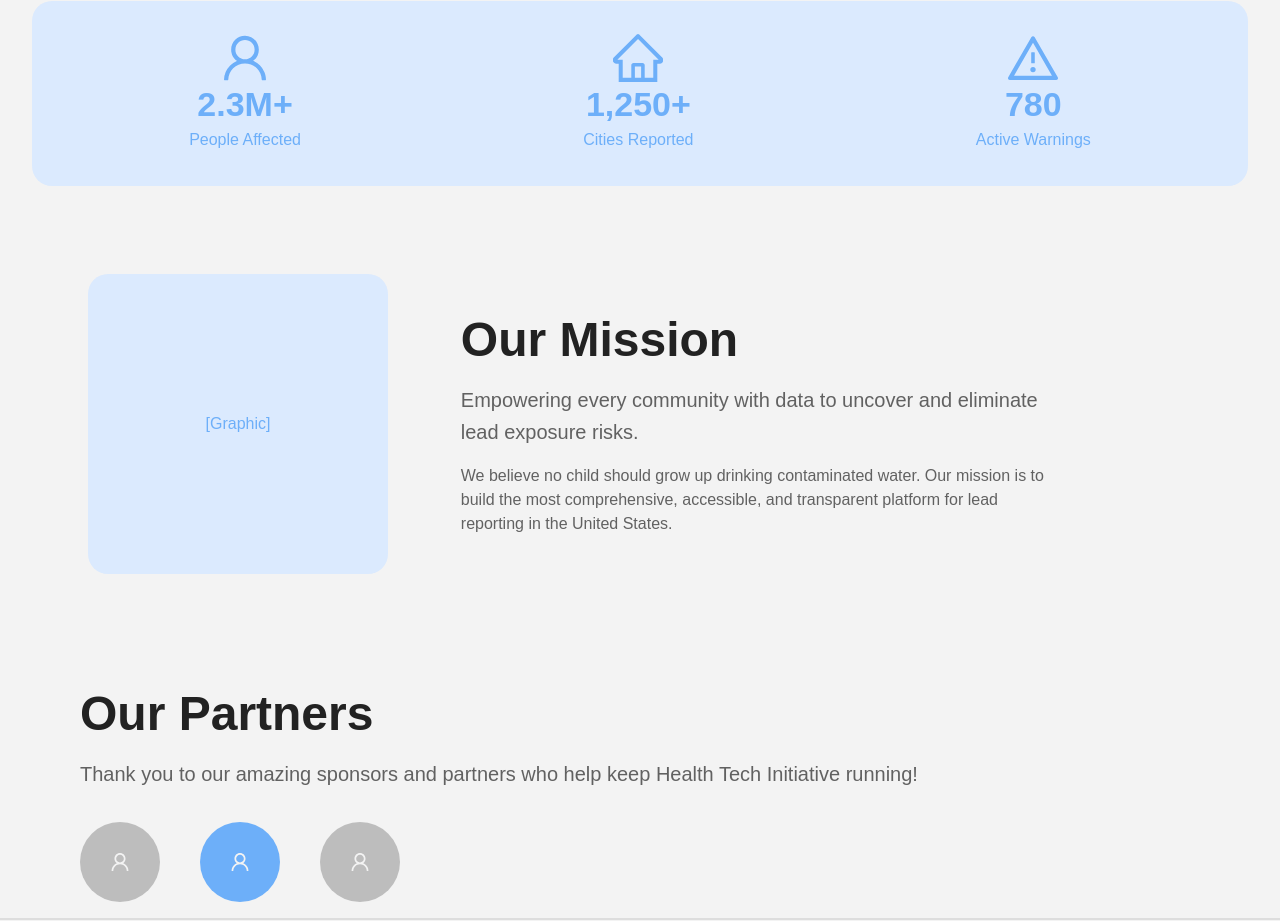
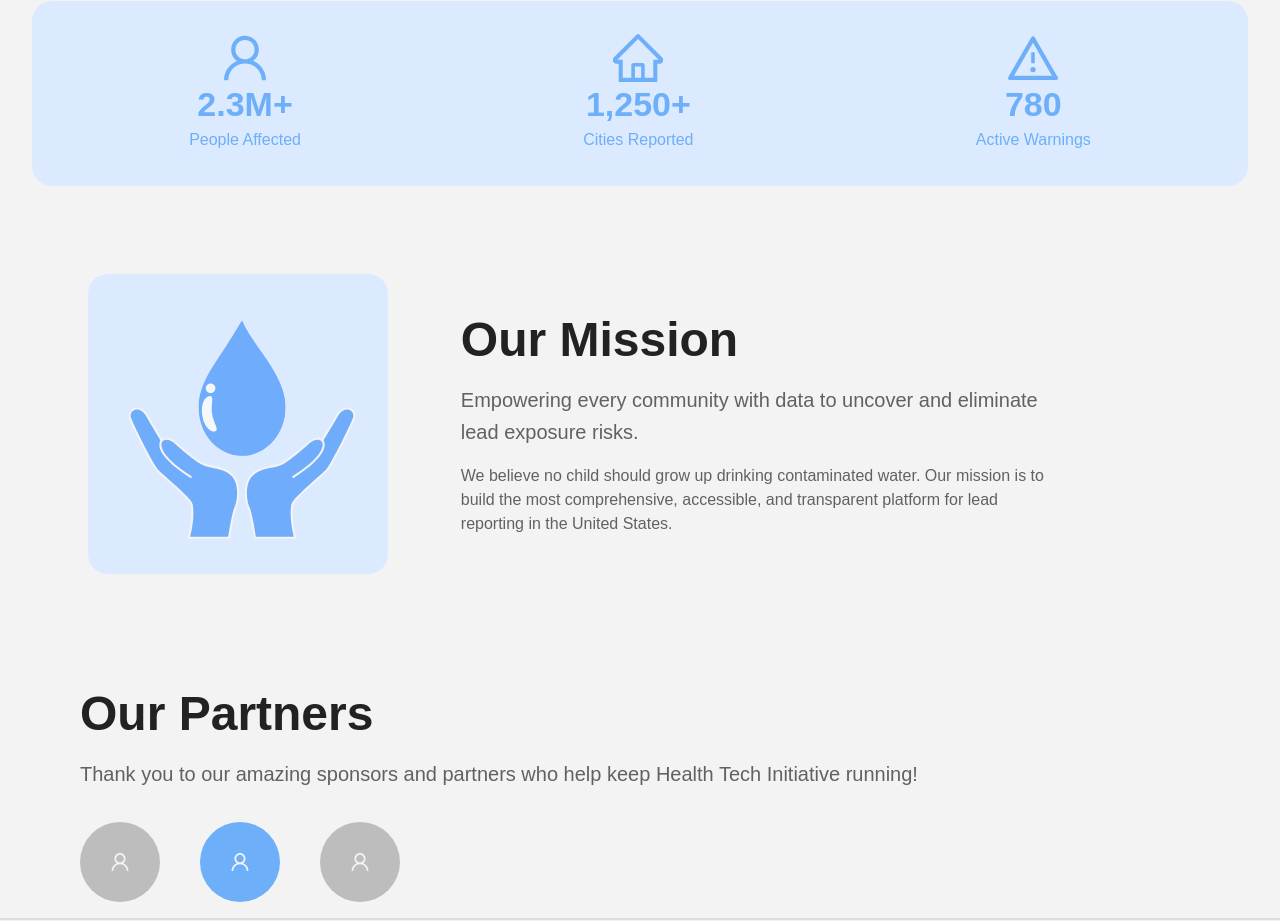
Before and after one commit to IggyLikesToCode/HealthTechInitiative2024-2025, a React (Create React App) app in the folder hti24-25/: page / in a window 1280 px wide. Shown: the part 540-1461 px from the top of the page. Built offline with nearby package versions, Linux system fonts and the light colour scheme; the HTML template or start-up script is replaced by a standard one.

Commit message:
improvements to the homee page. added water drop

```diff
--- a/hti24-25/src/tabs/Home.jsx
+++ b/hti24-25/src/tabs/Home.jsx
@@ -214,15 +214,19 @@ const Home = () => {
                       display: "flex",
                       alignItems: "center",
                       justifyContent: "center",
-                fontSize: "1.2rem",
-                color: "#6daff9",
-                fontWeight: 600,
                       width: "300px",
                       height: "300px",
                   }}
               >
-              <Typography>[Graphic]</Typography>
+                  <Box
+                      component="img"
+                      src="/assets/Waterdrop.svg"
+                      alt="Waterdrop Graphic"
+                      sx={{ width: "200%", height: "200%", ml:"-7%" }}
+                  />
               </Box>
+
+
           </Grid>
 
           <Grid item xs={12} md={6}>
```
Also changed, not shown: hti24-25/public/assets/Waterdrop.svg (added). Lines whose indentation alone changed are shown as unchanged.
